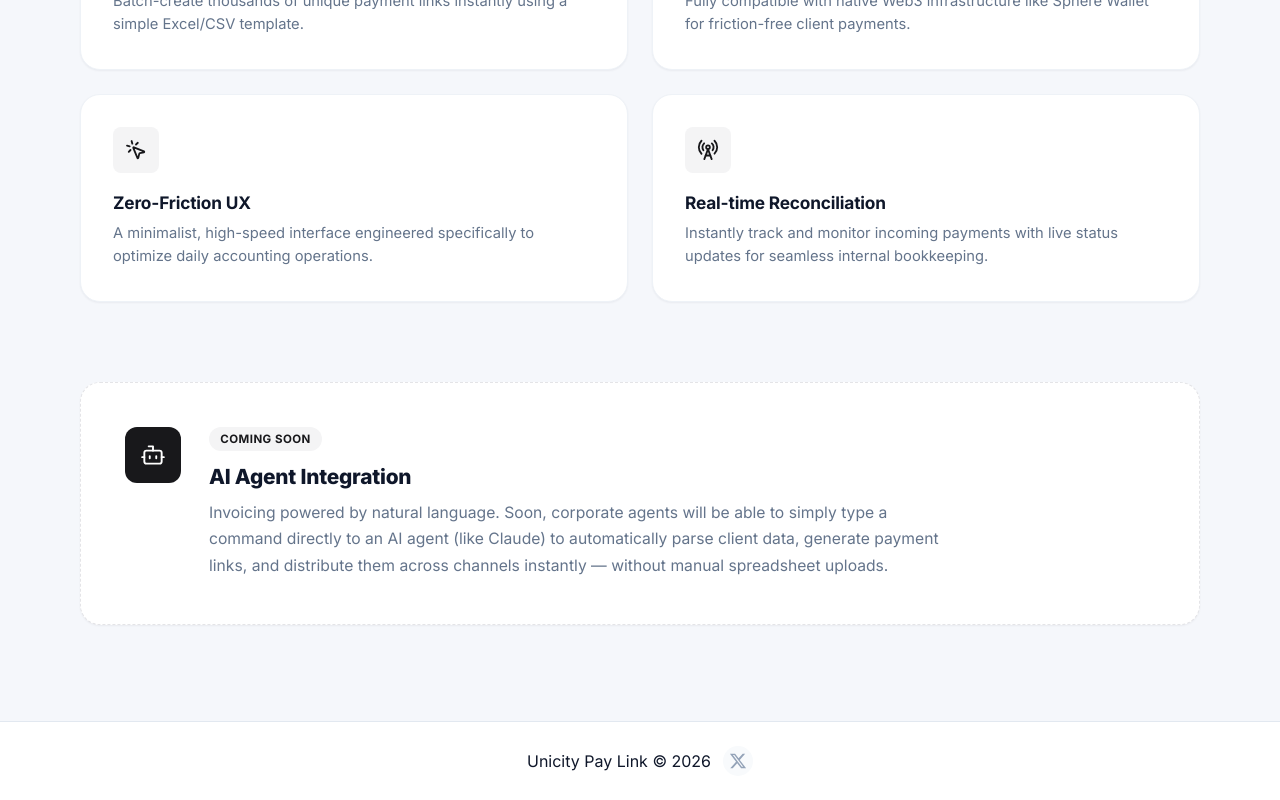
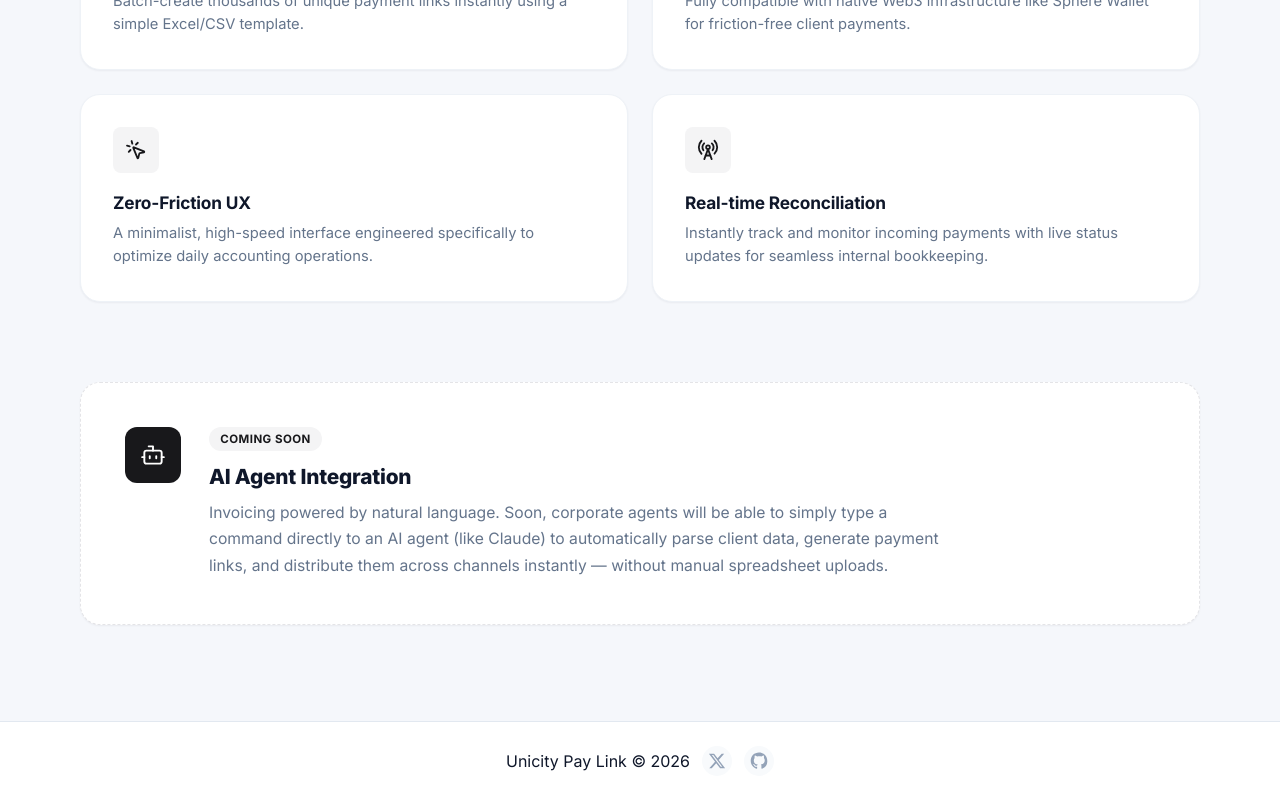
Before and after one commit to akbarfitrian/uct-pay-link, a React (Vite) app: page / in a window 1280 px wide. Shown: the part 972-1772 px from the top of the page. Built offline with nearby package versions, Linux system fonts and the light colour scheme; no server answers.

Commit message:
feat: add GitHub link to footer next to X icon

```diff
--- a/package.json
+++ b/package.json
@@ -1,6 +1,6 @@
 {
   "name": "uct-pay-link",
-  "version": "0.1.0",
+  "version": "1.0.0",
   "private": true,
   "type": "module",
   "scripts": {
--- a/src/components/Footer.tsx
+++ b/src/components/Footer.tsx
@@ -15,6 +15,16 @@ export default function Footer() {
               <path d="M18.244 2.25h3.308l-7.227 8.26 8.502 11.24H16.17l-5.214-6.817L4.99 21.75H1.68l7.73-8.835L1.254 2.25H8.08l4.713 6.231zm-1.161 17.52h1.833L7.084 4.126H5.117z"/>
             </svg>
           </a>
+          <a href="https://github.com/akbarfitrian"
+          target="_blank"
+          rel="noreferrer"
+          class="footer-link"
+          title="GitHub"
+          >
+          <svg width="18" height="18" viewBox="0 0 24 24" fill="currentColor">
+            <path d="M12 .5C5.73.5.98 5.24.98 11.5c0 5.01 3.25 9.26 7.77 10.76.57.1.78-.25.78-.55 0-.27-.01-1.16-.02-2.11-3.16.69-3.83-1.34-3.83-1.34-.52-1.31-1.26-1.66-1.26-1.66-1.03-.7.08-.69.08-.69 1.14.08 1.74 1.17 1.74 1.17 1.01 1.74 2.65 1.24 3.3.95.1-.73.4-1.24.72-1.53-2.52-.29-5.17-1.26-5.17-5.6 0-1.24.44-2.25 1.17-3.04-.12-.29-.51-1.45.11-3.02 0 0 .96-.31 3.14 1.16.91-.25 1.89-.38 2.86-.38.97 0 1.95.13 2.86.38 2.18-1.47 3.14-1.16 3.14-1.16.62 1.57.23 2.73.11 3.02.73.79 1.17 1.8 1.17 3.04 0 4.35-2.65 5.31-5.18 5.59.41.35.77 1.04.77 2.11 0 1.53-.01 2.75-.01 3.12 0 .3.2.66.79.55A10.51 10.51 0 0 0 23.02 11.5C23.02 5.24 18.27.5 12 .5Z"/>
+          </svg>
+    </a>
         </div>
       </div>
     </footer>
```
